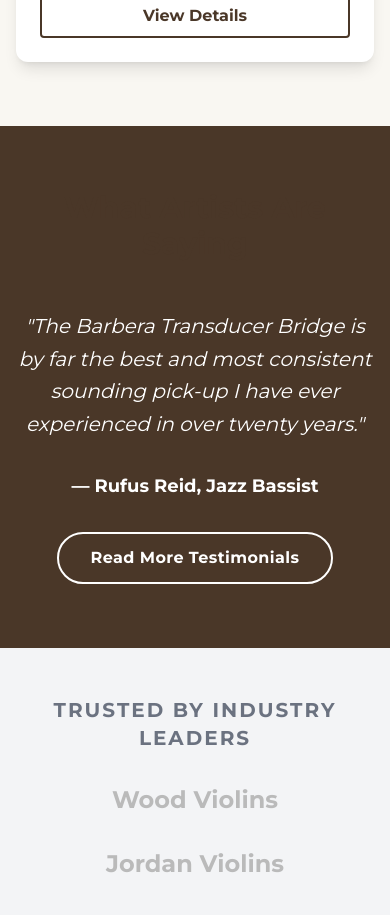
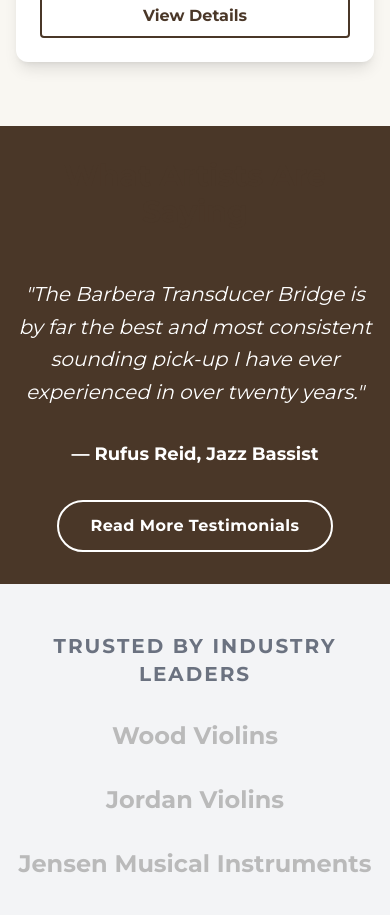
Before and after one commit to ThomasAbraham1/Barbera-Transducer-Systems, a React (Vite) app in the folder frontend/: page / in a window 390 px wide. Shown: the part 2362-3277 px from the top of the page. Built offline with nearby package versions, Linux system fonts and the light colour scheme.

Commit message:
fixed the extra spaces in testimony section and fixed the extra spaces in product detail pages

```diff
--- a/frontend/src/pages/HomePage.tsx
+++ b/frontend/src/pages/HomePage.tsx
@@ -38,7 +38,7 @@
                 whileInView={{ opacity: 1, y: 0 }}
                 viewport={{ once: true }}
                 transition={{ duration: 0.8 }}
-                className="py-16 bg-primary text-white"
+                className="py-8 md:py-16 bg-primary text-white"
             >
                 <div className="container mx-auto px-4 text-center max-w-4xl">
                     <h2 className="text-3xl md:text-4xl font-serif font-bold mb-12">What Artists Are Saying</h2>
--- a/frontend/src/pages/ProductDetailPage.tsx
+++ b/frontend/src/pages/ProductDetailPage.tsx
@@ -25,8 +25,8 @@
                 <Link to="/products" className="text-accent hover:underline mb-8 inline-block">&larr; Back to Products</Link>
 
                 <div className="bg-white rounded-xl shadow-lg overflow-hidden flex flex-col md:flex-row">
-                    <div className="md:w-1/2 bg-white min-h-[500px] p-8 flex items-center justify-center">
-                        <img src={product.imageUrl} alt={product.name} className="w-full h-full max-h-[600px] object-contain" />
+                    <div className="md:w-1/2 bg-white min-h-[300px] md:min-h-[400px] p-4 md:p-8 flex items-center justify-center">
+                        <img src={product.imageUrl} alt={product.name} className="w-full h-full max-h-[400px] md:max-h-[500px] object-contain" />
                     </div>
 
                     <div className="md:w-1/2 p-8 md:p-12">
```
